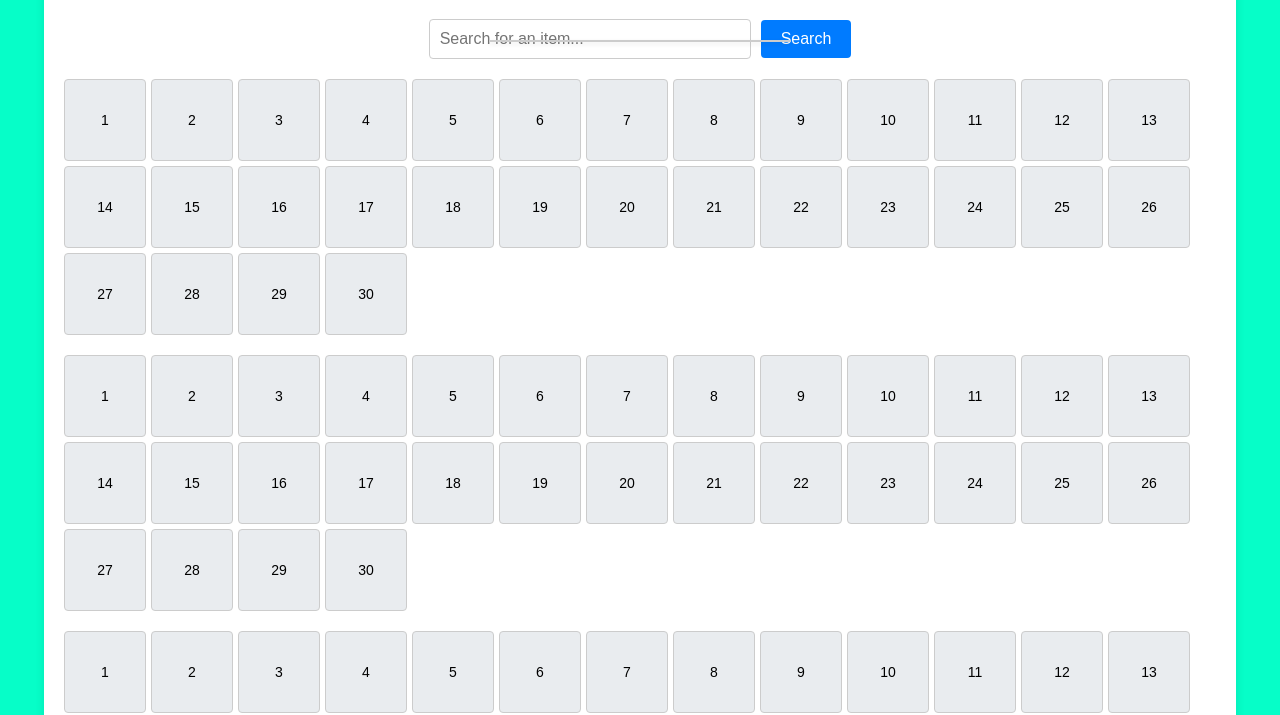
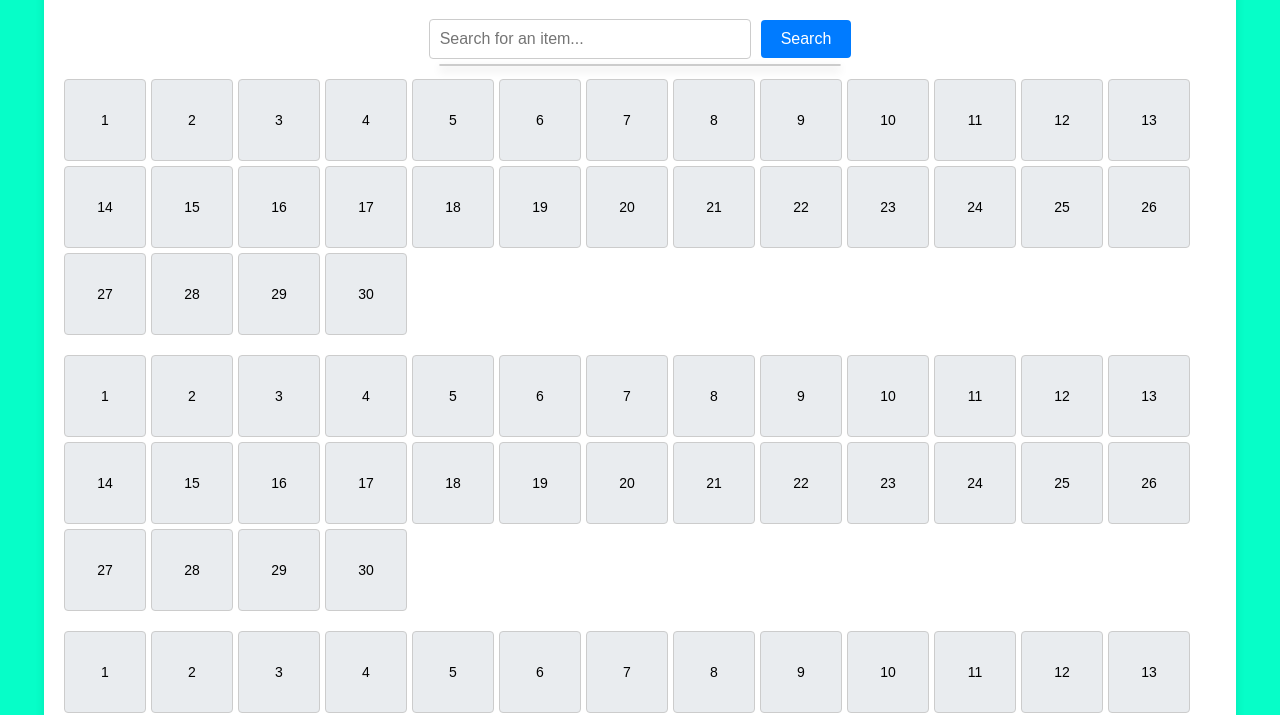
Before and after one commit to 4fthaab/super30, a plain HTML site: page public/index.html in a window 1280 px wide. Shown: the part 101-816 px from the top of the page. Drawn offline with Linux system fonts and the light colour scheme.

Commit message:
searchbox and suggestion box updated

```diff
--- a/public/index.html
+++ b/public/index.html
@@ -224,6 +224,7 @@
         </div>
     </div>
     <script src="script.js"></script>
+    <footer><P></P></footer>
 </body>
 
 </html>
--- a/public/styles.css
+++ b/public/styles.css
@@ -61,24 +61,29 @@ h2 {
     background-color: #0056b3;
 }
 
+
 .suggestions-box {
+    position: absolute;
+    top: calc(100% + 5px);
+    left: 50%;
+    transform: translateX(-50%);
+    width: 100%;
+    max-width: 400px;
     border: 1px solid #ccc;
-    max-height: 150px;
+    max-height: 200px;
     overflow-y: auto;
-    position: absolute;
     background-color: white;
-    width: 100%;
-    max-width: 300px;
-    z-index: 1000;
-    margin-top: 5px;
-    border-radius: 4px;
-    box-shadow: 0 2px 5px rgba(0, 0, 0, 0.1);
+    z-index: 1100;
+    border-radius: 8px;
+    box-shadow: 0 4px 10px rgba(0, 0, 0, 0.2);
 }
 
 .suggestions-box div {
-    padding: 10px;
+    padding: 12px;
     cursor: pointer;
     transition: 0.2s;
+    display: flex;
+    align-items: center
 }
 
 .suggestions-box div:hover {
@@ -88,6 +93,7 @@ h2 {
 .rack {
     display: flex;
     flex-wrap: wrap;
+    margin-top: 20px;
     margin-bottom: 20px;
     gap: 5px;
 }
```
